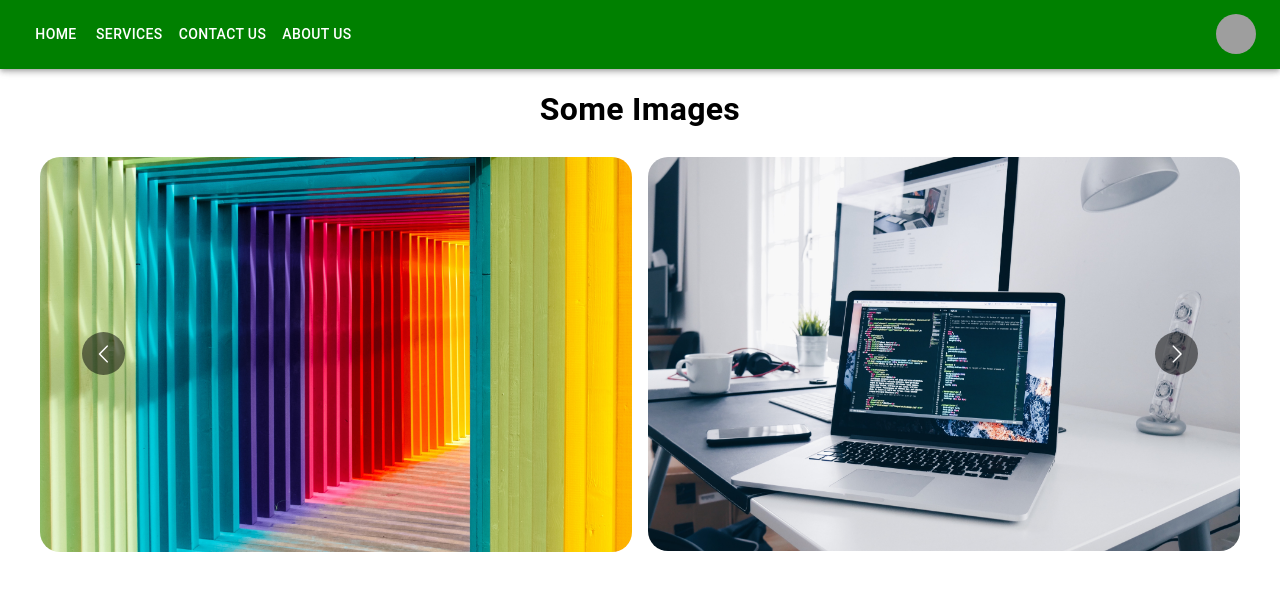
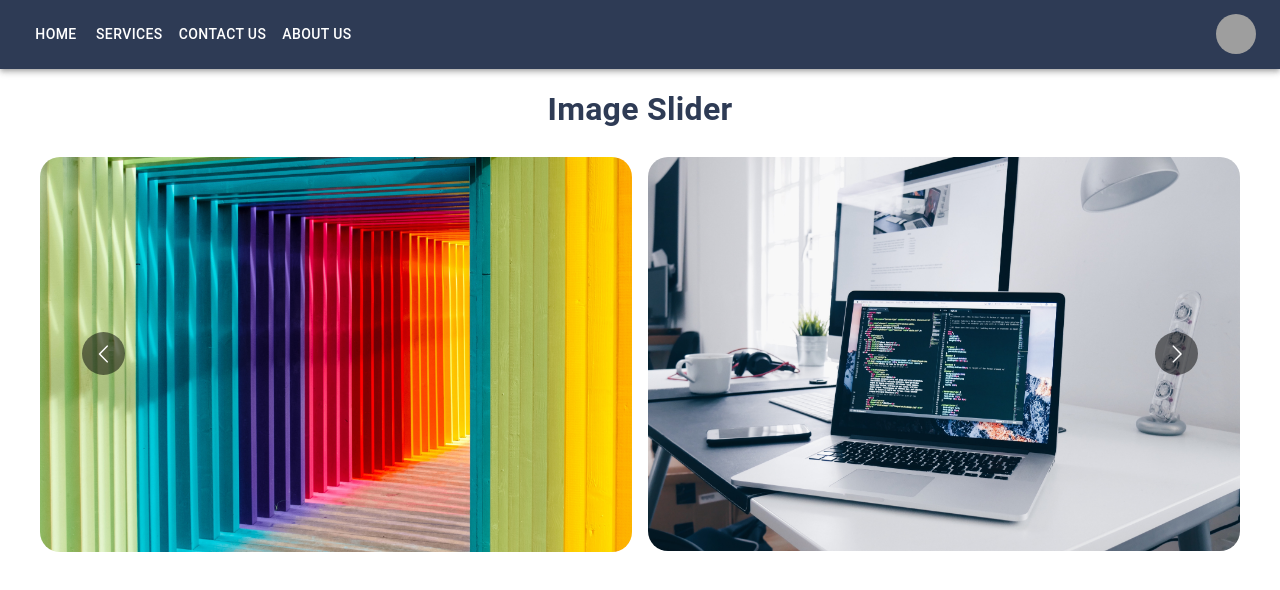
Before and after one commit to Yahya-khodr/landing_page_website, a React (Create React App) app: page /home in a window 1280 px wide. Shown: the top 590 px of the page. Built offline with nearby package versions, Linux system fonts and the light colour scheme; grey boxes are pictures that could not be loaded.

Commit message:
Clean some unused imports and codes

```diff
--- a/src/components/AboutUs/index.js
+++ b/src/components/AboutUs/index.js
@@ -1,6 +1,6 @@
 
 import { Facebook, GitHub, LinkedIn } from "@mui/icons-material";
-import { Avatar, Box, Fab, Grid, Paper, Typography } from "@mui/material";
+import { Avatar, Box, Fab, Grid, Typography } from "@mui/material";
 
 const AboutCard = () => {
   return (
--- a/src/components/Appbar/index.js
+++ b/src/components/Appbar/index.js
@@ -14,8 +14,8 @@ import MenuItem from "@mui/material/MenuItem";
 import { Link, useNavigate } from "react-router-dom";
 import { NAVBAR_ROUTE } from "../../routes/constants";
 
-const pages = ["Home", "Services", "Contact Us", "About Us"];
-const settings = ["Profile", "Logout"];
+
+
 
 const Navbar = () => {
   const [anchorElNav, setAnchorElNav] = React.useState(null);
@@ -37,7 +37,7 @@ const Navbar = () => {
   };
   const navigate = useNavigate();
   return (
-    <AppBar position="sticky" sx={{ backgroundColor: "green" }}>
+    <AppBar  position="sticky" sx={{ backgroundColor: "#2E3B55"}}>
       <Container maxWidth="xl">
         <Toolbar disableGutters>
           <Box sx={{ flexGrow: 1, display: { xs: "flex", md: "none" } }}>
--- a/src/pages/ContactUs.js
+++ b/src/pages/ContactUs.js
@@ -1,4 +1,4 @@
-import { Box, Grid, Paper, Typography } from "@mui/material";
+import { Box, Grid, Typography } from "@mui/material";
 import Navbar from "../components/Appbar";
 import ContactForm from "../components/ContactForm";
 
--- a/src/pages/Home.js
+++ b/src/pages/Home.js
@@ -10,6 +10,8 @@ import music from "../assets/images/music.jpg";
 import CarouselItem from "../components/CarouselSlider/CarouselItem";
 import CarouselCard from "../components/CarouselSlider";
 import Navbar from "../components/Appbar";
+import AboutCard from "../components/AboutUs";
+import ContactForm from "../components/ContactForm";
 const data = [
   { title: "Business", image: business },
   { title: "Design", image: design },
@@ -22,16 +24,16 @@ const Home = () => {
   return (
     <>
       <Navbar />
-      <Box sx={{ height: "100vh" }}>
-        <Box sx={{ px: 4 }}>
+      <Box sx={{  }}>
+        <Box sx={{ px: 4 ,}}>
           <Typography
             align="center"
             fontSize="2em"
-            color="black"
+            color="#2e3b55"
             fontWeight="bold"
             py={2}
           >
-            Some Images
+            Image Slider
           </Typography>
           <CarouselCard>
             {data.map((item, index) => (
@@ -40,6 +42,7 @@ const Home = () => {
           </CarouselCard>
         </Box>
       </Box>
+
     </>
   );
 };
```
